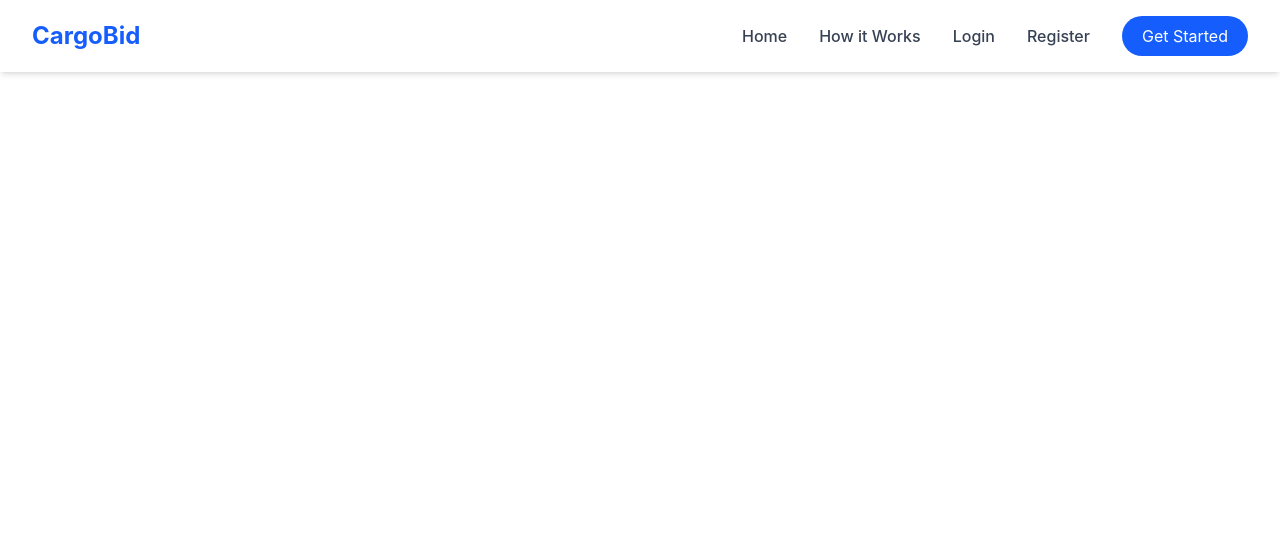
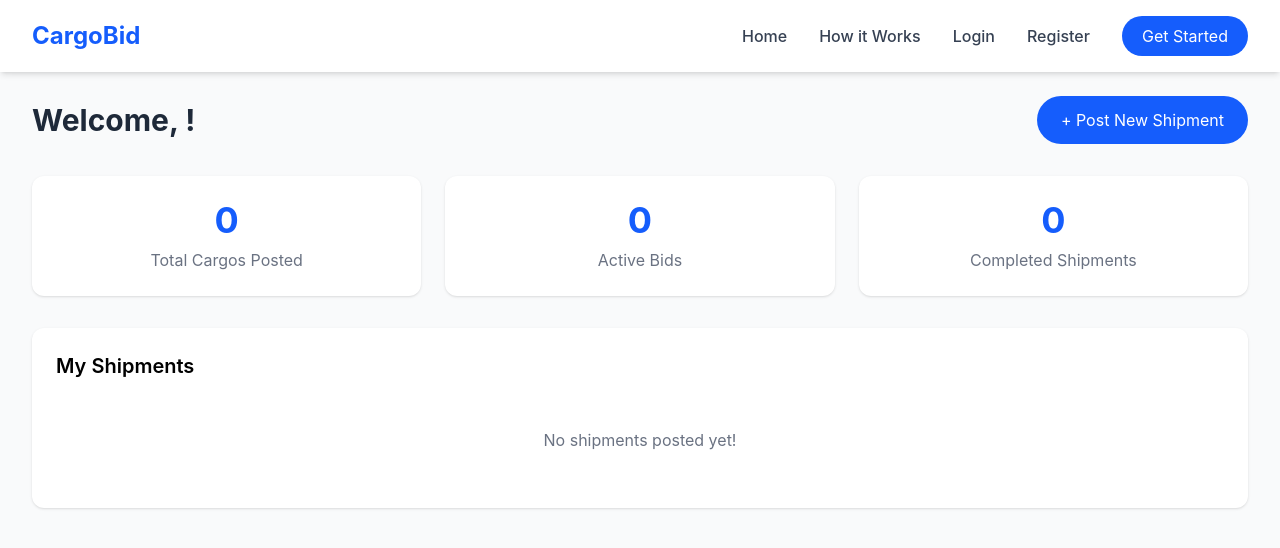
Before and after one commit to abhishekprajapativns/CargoBid, a React (Vite) app: page /shipper/dashboard in a window 1280 px wide. Shown: the top 548 px of the page. Built offline with nearby package versions, Linux system fonts and the light colour scheme.

Commit message:
shipper dashboard complete

```diff
--- a/src/App.jsx
+++ b/src/App.jsx
@@ -1,5 +1,6 @@
 import { BrowserRouter, Routes, Route } from "react-router-dom";
 import { AuthProvider } from "./context/AuthContext";
+import ShipperDashboard from "./pages/ShipperDashboard";
 import Navbar from "./components/Shared/Navbar";
 import Home from "./pages/Home";
 import Register from "./pages/Register";
@@ -15,6 +16,7 @@ function App() {
             <Route path="/" element={<Home />} />
             <Route path="/register" element={<Register />} />
             <Route path="/login" element={<Login />} />
+            <Route path="/shipper/dashboard" element={<ShipperDashboard />} />
           </Routes>
         </div>
       </BrowserRouter>
--- /dev/null
+++ b/src/pages/ShipperDashboard.jsx
@@ -0,0 +1,45 @@
+import { useAuth } from "../context/AuthContext";
+
+function ShipperDashboard() {
+  const { user } = useAuth();
+
+  return (
+    <div className="min-h-screen bg-gray-50 pt-24 px-8">
+      {/* Header */}
+      <div className="flex justify-between items-center mb-8">
+        <h1 className="text-3xl font-bold text-gray-800">
+          Welcome, {user?.firstName}!
+        </h1>
+        <button className="bg-blue-600 text-white px-6 py-3 rounded-full hover:bg-blue-700">
+          + Post New Shipment
+        </button>
+      </div>
+
+      {/* Stats Cards */}
+      <div className="grid grid-cols-3 gap-6 mb-8">
+        <div className="bg-white p-6 rounded-xl shadow text-center">
+          <p className="text-4xl font-bold text-blue-600">0</p>
+          <p className="text-gray-500 mt-2">Total Cargos Posted</p>
+        </div>
+        <div className="bg-white p-6 rounded-xl shadow text-center">
+          <p className="text-4xl font-bold text-blue-600">0</p>
+          <p className="text-gray-500 mt-2">Active Bids</p>
+        </div>
+        <div className="bg-white p-6 rounded-xl shadow text-center">
+          <p className="text-4xl font-bold text-blue-600">0</p>
+          <p className="text-gray-500 mt-2">Completed Shipments</p>
+        </div>
+      </div>
+
+      {/* Shipments List */}
+      <div className="bg-white p-6 rounded-xl shadow">
+        <h2 className="text-xl font-semibold mb-4">My Shipments</h2>
+        <p className="text-gray-500 text-center py-8">
+          No shipments posted yet!
+        </p>
+      </div>
+    </div>
+  );
+}
+
+export default ShipperDashboard;
```
